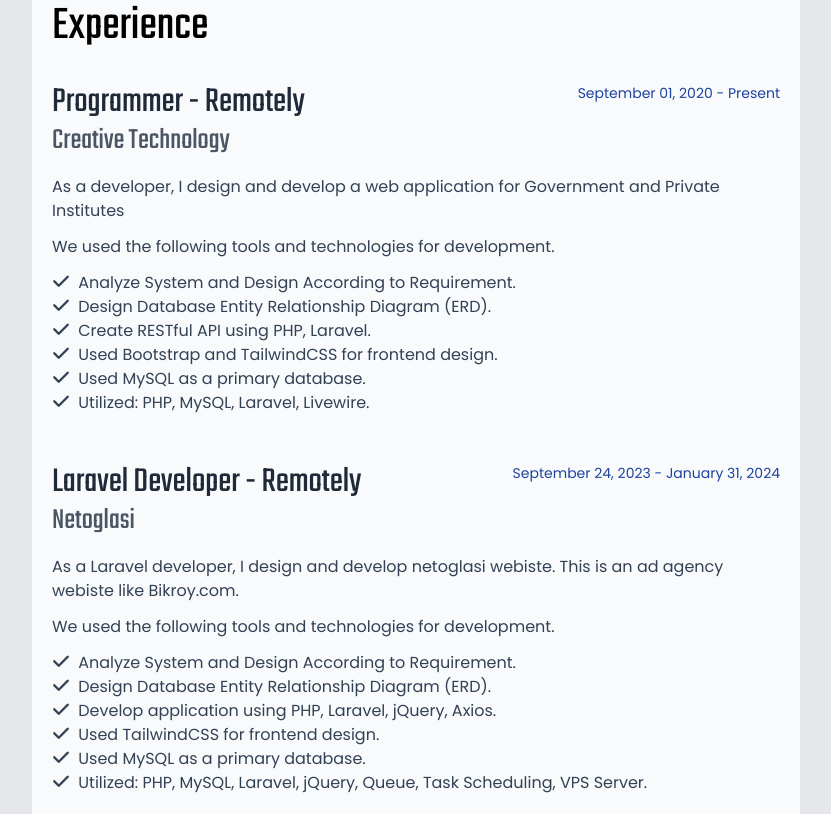
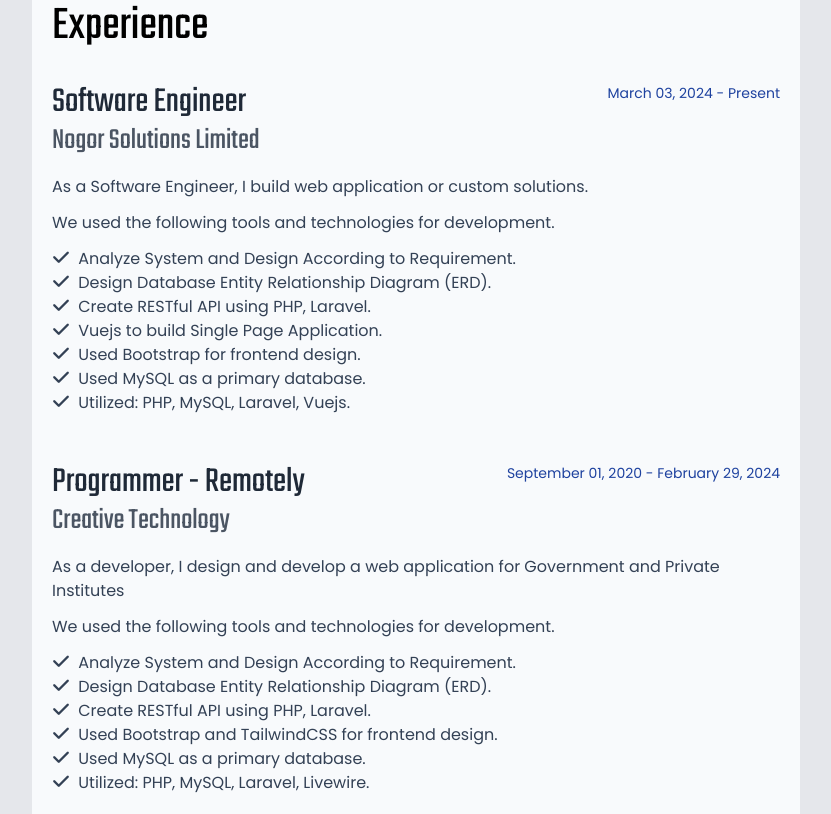
Before and after one commit to abdulmajidcse/resumee-portfolio-template, a website: page src/index.html in a window 1280 px wide. Shown: the part 1637-2451 px from the top of the page, without its empty margins (384-1215 px from the left). Drawn offline with Linux system fonts and the light colour scheme.

Commit message:
Added new working experience information.

```diff
--- a/src/index.html
+++ b/src/index.html
@@ -477,6 +477,71 @@
             <div class="grid md:grid-cols-2">
               <div>
                 <h3 class="font-teko text-4xl text-gray-800 dark:text-gray-300">
+                  Software Engineer
+                </h3>
+                <p class="font-teko text-3xl text-gray-600 dark:text-gray-400">
+                  <a
+                    href="https://www.nogorsolutions.com/"
+                    target="_blank"
+                    class="hover:theme-text-color hover:underline"
+                    >Nogor Solutions Limited</a
+                  >
+                </p>
+              </div>
+
+              <div
+                class="text-start md:text-end font-poppins text-sm text-blue-800 dark:theme-text-color"
+              >
+                March 03, 2024 - Present
+              </div>
+            </div>
+
+            <div class="my-4 font-poppins text-slate-700 dark:text-white/70">
+              <p class="mb-3">
+                As a Software Engineer, I build web application or custom
+                solutions.
+              </p>
+              <p class="mb-3">
+                We used the following tools and technologies for development.
+              </p>
+
+              <div>
+                <p>
+                  <i class="fa-solid fa-check text-lg mr-1"></i> Analyze System
+                  and Design According to Requirement.
+                </p>
+                <p>
+                  <i class="fa-solid fa-check text-lg mr-1"></i> Design Database
+                  Entity Relationship Diagram (ERD).
+                </p>
+                <p>
+                  <i class="fa-solid fa-check text-lg mr-1"></i> Create RESTful
+                  API using PHP, Laravel.
+                </p>
+                <p>
+                  <i class="fa-solid fa-check text-lg mr-1"></i> Vuejs to build
+                  Single Page Application.
+                </p>
+                <p>
+                  <i class="fa-solid fa-check text-lg mr-1"></i> Used Bootstrap
+                  for frontend design.
+                </p>
+                <p>
+                  <i class="fa-solid fa-check text-lg mr-1"></i> Used MySQL as a
+                  primary database.
+                </p>
+                <p>
+                  <i class="fa-solid fa-check text-lg mr-1"></i> Utilized: PHP,
+                  MySQL, Laravel, Vuejs.
+                </p>
+              </div>
+            </div>
+          </div>
+
+          <div class="mt-8">
+            <div class="grid md:grid-cols-2">
+              <div>
+                <h3 class="font-teko text-4xl text-gray-800 dark:text-gray-300">
                   Programmer - Remotely
                 </h3>
                 <p class="font-teko text-3xl text-gray-600 dark:text-gray-400">
@@ -492,7 +557,7 @@
               <div
                 class="text-start md:text-end font-poppins text-sm text-blue-800 dark:theme-text-color"
               >
-                September 01, 2020 - Present
+                September 01, 2020 - February 29, 2024
               </div>
             </div>
 
```
